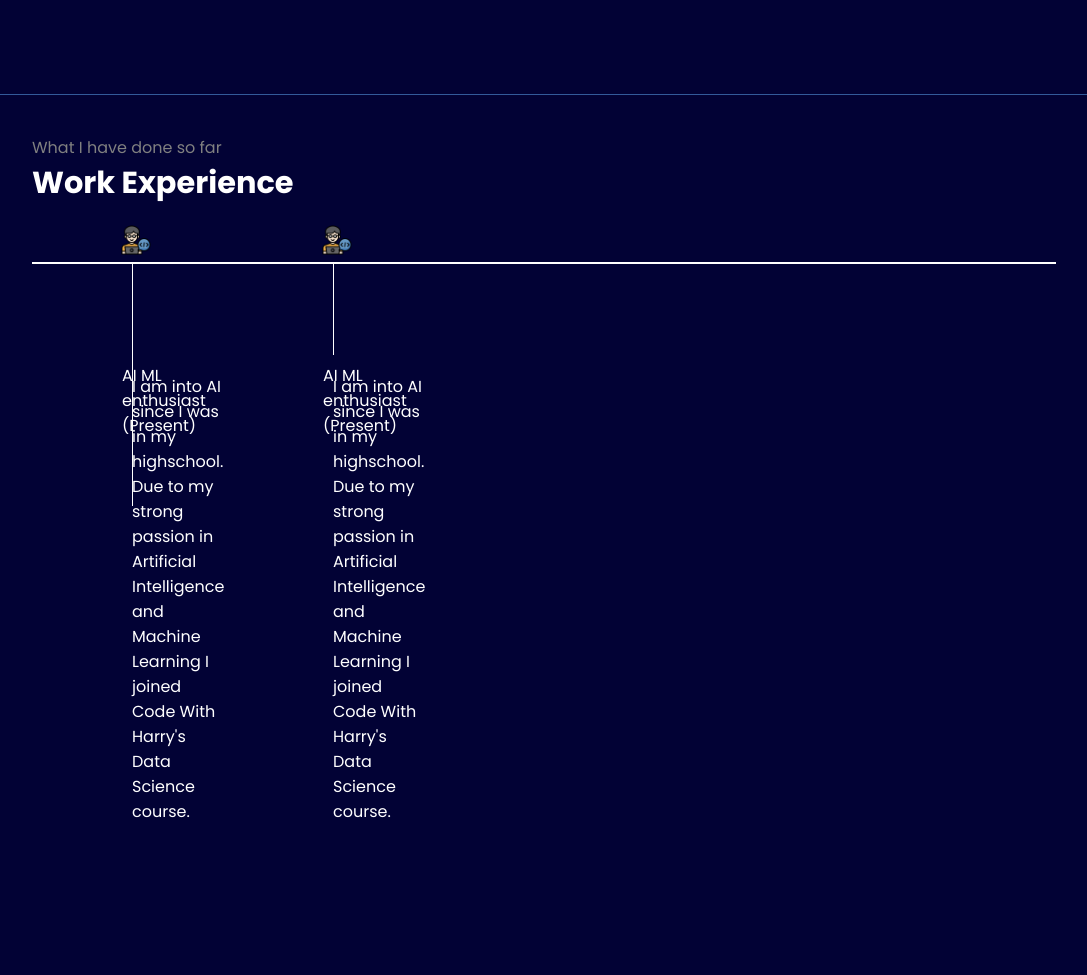
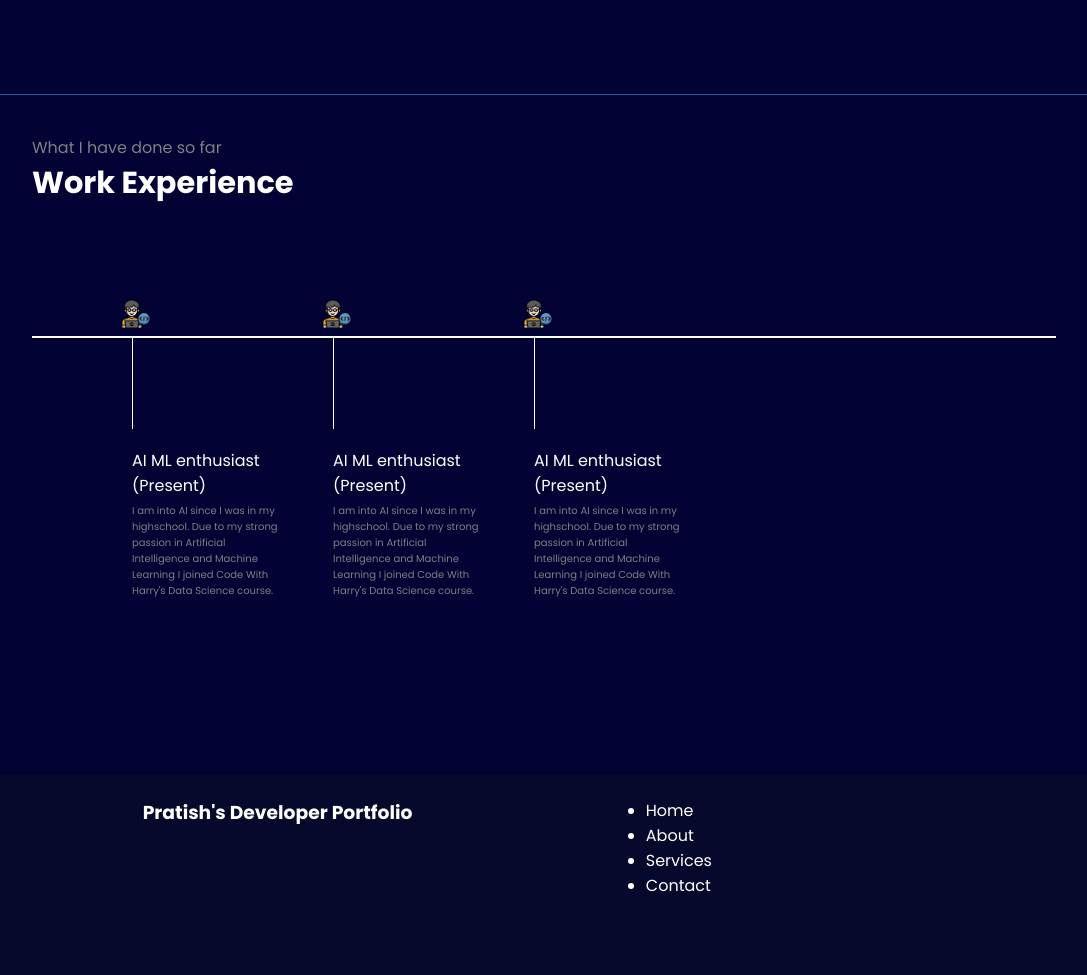
Before and after one commit to PratishChaudhary/my_profile, a plain HTML site: page index.html in a window 1280 px wide. Shown: the part 580-1555 px from the top of the page, without its empty margins (96-1183 px from the left). Before the commit the page ends 1404 px from the top, so only its background shows below. Drawn offline with nearby package versions, Linux system fonts and the light colour scheme.

Commit message:
Update index.html

```diff
--- a/index.html
+++ b/index.html
@@ -59,18 +59,11 @@
         section h1 {
             font-size: 1.9rem;
         }
-
-        .left {
-            font-size: 1.5rem;
+        footer
+        {
+            background-color: rgb(5, 9, 43);
+            height: 25vh;
         }
-
-        .firstSection {
-            display: flex;
-            justify-content: space-around;
-            align-items: center;
-            margin: 100px 0;
-        }
-
         .firstSection>div {
             width: 30%;
         }
@@ -82,6 +75,17 @@
 
         .rightSection img {
             width: 80%;
+        }
+        .footer > div
+        .left {
+            font-size: 1.5rem;
+        }
+
+        .firstSection {
+            display: flex;
+            justify-content: space-around;
+            align-items: center;
+            margin: 100px 0;
         }
 
         .purple {
@@ -95,13 +99,14 @@
         .secondSection {
             max-width: 80vw;
             margin: auto;
+            height: 80vh;
         }
 
         .secondSection .box {
             background-color: white;
             height: 2px;
             width: 80vw;
-            margin: 56px 0;
+            margin: 130px 0;
             display: flex;
         }
 
@@ -120,15 +125,26 @@
             left: -11px;
         }
 
-        .secondSection .vertical-line {
+        .secondSection .vertical-title{
             position: relative;
-            top: 64px;
-            left: -10px;
-            display: flex;
+            top: 75px;
+            width: 150px;
         }
         .secondSection .desc
         {
+            position: relative;
+            top: 80px;
+            width: 150px;
+            font-size: 10px;
+            color: gray;
+        }
+
+        .footer
+        {
             display: flex;
+            padding: 23px 122px;
+            justify-content: space-evenly;
+            list-style-type: none;
         }
     </style>
     <meta charset="UTF-8">
@@ -170,27 +186,45 @@
             <div class="box">
                 <div class="vertical">
                     <img class="image-top" src="dev.png" alt="">
-                    <div class="vertical-line">
+                    <div class="vertical-title">
                         AI ML enthusiast (Present)
                     </div>
                     <div class="desc">I am into AI since I was in my highschool. Due to my strong passion in Artificial Intelligence and Machine Learning I joined Code With Harry's Data Science course.</div>
                 </div>
                 <div class="vertical">
                      <img class="image-top" src="dev.png" alt="">
-                    <div class="vertical-line">
+                    <div class="vertical-title">
+                        AI ML enthusiast (Present)
+                    </div>
+                    <div class="desc">I am into AI since I was in my highschool. Due to my strong passion in Artificial Intelligence and Machine Learning I joined Code With Harry's Data Science course.</div>
+                </div>
+                <div class="vertical">
+                    <img class="image-top" src="dev.png" alt="">
+                    <div class="vertical-title">
                         AI ML enthusiast (Present)
                     </div>
                     <div class="desc">I am into AI since I was in my highschool. Due to my strong passion in Artificial Intelligence and Machine Learning I joined Code With Harry's Data Science course.</div>
                 </div>
                 </div>
-                <div class="vertical"></div>
-                <div class="vertical"></div>
             </div>
         </section>
-        <footer class="ending">
-
-        </footer>
     </main>
+    <footer>
+        <div class="footer">
+            <div class="footer-first">
+                <h3>Pratish's Developer Portfolio</h3>
+            </div>
+            <div class="footer-second"></div>
+            <ul>
+                <li>Home</li>
+                <li>About</li>
+                <li>Services</li>
+                <li>Contact</li>
+            </ul>
+            <div class="footer-third"></div>
+            <div class="footer-fourth"></div>
+        </div>
+    </footer>
     <script src="https://unpkg.com/typed.js@2.1.0/dist/typed.umd.js"></script>
     <script>
         var typed = new Typed('#element', {
```
